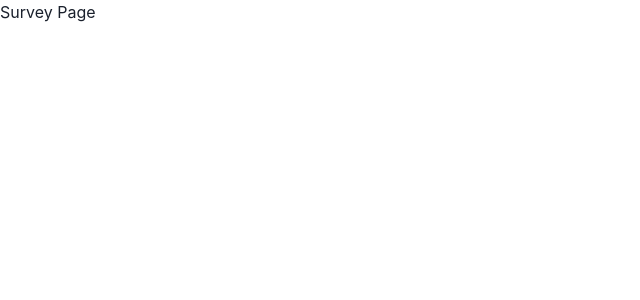
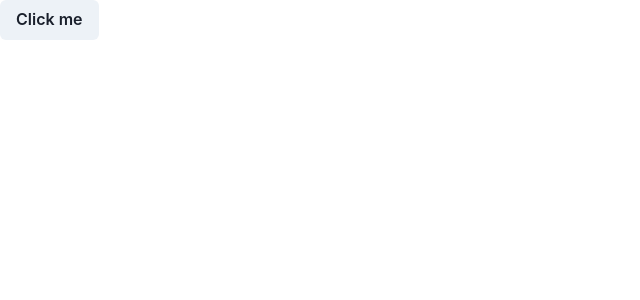
Before and after one commit to Rez2k2/surveySparrow, a Next.js app in the folder client/: page /survey in a window 1280 px wide. Shown: the top 300 px of the page, without its empty margins (0-640 px from the left). Built offline with nearby package versions, Linux system fonts and the light colour scheme.

Commit message:
talk_back

```diff
--- a/client/package.json
+++ b/client/package.json
@@ -14,6 +14,7 @@
     "@emotion/styled": "^11.10.6",
     "@iconscout/react-unicons": "^2.0.2",
     "@reduxjs/toolkit": "^1.9.5",
+    "chakra": "^0.0.3",
     "eslint": "8.39.0",
     "eslint-config-next": "13.3.1",
     "framer-motion": "^10.12.4",
--- a/client/src/pages/survey/index.js
+++ b/client/src/pages/survey/index.js
@@ -1,3 +1,14 @@
+import { Button } from "@chakra-ui/react";
+
 export default function Survey() {
-  return <div>Survey Page</div>;
+  const speechMe = () => {
+    var msg = "Danny you lying piece of shit!";
+    const utterance = new SpeechSynthesisUtterance(msg);
+    speechSynthesis.speak(utterance);
+  };
+  return (
+    <div>
+      <Button onClick={speechMe}>Click me</Button>
+    </div>
+  );
 }
```
Also changed, not shown: 2 other files (tests, documents, lock files or other folders).
